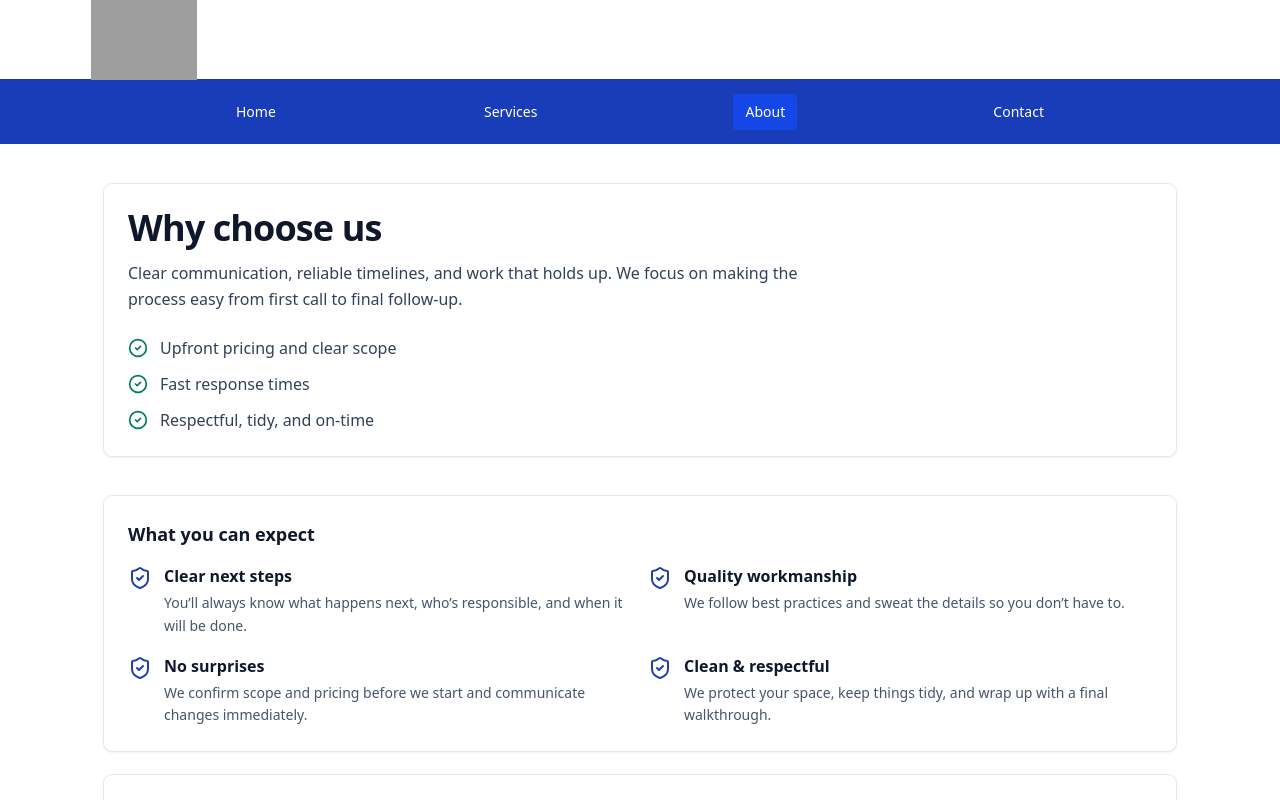
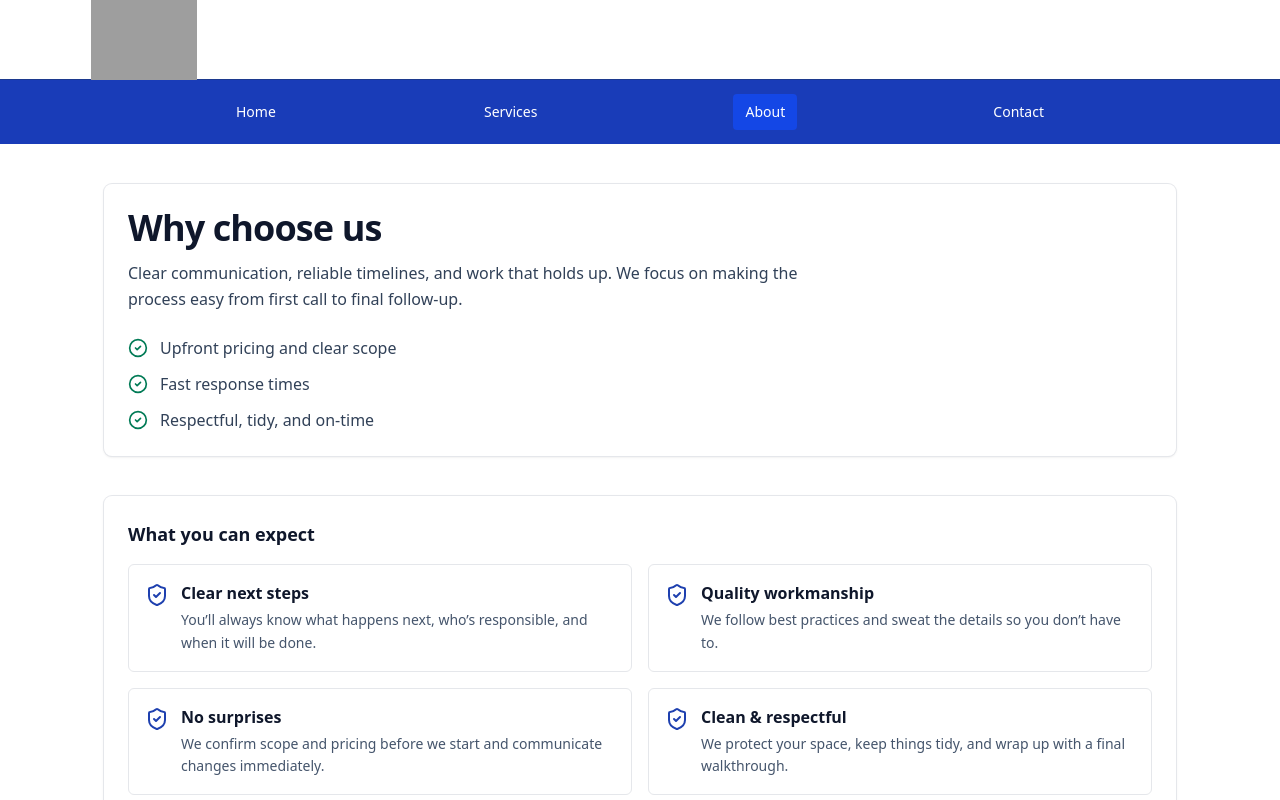
Before and after one commit to jaylingelbach/BrownBearCreative-Yukon, a Next.js app: page /about in a window 1280 px wide. Shown: the top 800 px of the page. Built offline with nearby package versions, Linux system fonts and the light colour scheme; grey boxes are pictures that could not be loaded.

Commit message:
theme driven enhancements

```diff
--- a/src/components/about/renderAboutSection.tsx
+++ b/src/components/about/renderAboutSection.tsx
@@ -13,6 +13,7 @@ export default function renderAboutSection(args: {
     typeof section.heading === 'string' && section.heading.trim().length > 0
       ? section.heading.trim()
       : undefined;
+
   const headingId = heading ? `about-section-heading-${index}` : undefined;
   const sectionAriaLabel = heading ? undefined : `About section ${index + 1}`;
 
@@ -31,6 +32,7 @@ export default function renderAboutSection(args: {
             {heading}
           </h2>
         ) : null}
+
         <ul className={theme.bulletsList}>
           {section.items.map((item) => (
             <li key={item} className={theme.bulletsItem}>
@@ -58,22 +60,22 @@ export default function renderAboutSection(args: {
             {heading}
           </h2>
         ) : null}
+
         <div className={theme.featuresGrid}>
-          {section.items.map((item, index) => {
+          {section.items.map((item, itemIndex) => {
             const Icon = item.icon;
+
             return (
               <div
-                key={`${item.title}-${index}`}
-                className="flex items-start gap-3"
+                key={`${item.title}-${itemIndex}`}
+                className={theme.featureItem}
               >
-                <div
-                  className="mt-0.5 flex h-6 w-6 flex-none items-center justify-center"
-                  aria-hidden={true}
-                >
+                <div className={theme.featureRow}>
+                  <div className={theme.featureIconWrap} aria-hidden={true}>
                     {Icon ? (
-                    <Icon className="h-7 w-7 text-primary" />
+                      <Icon className={theme.featureIcon} aria-hidden={true} />
                     ) : (
-                    <span className="h-3 w-3 rounded-full bg-primary" />
+                      <span className={theme.featureDot} aria-hidden={true} />
                     )}
                   </div>
 
@@ -82,6 +84,7 @@ export default function renderAboutSection(args: {
                     {item.text ? (
                       <p className={theme.featureText}>{item.text}</p>
                     ) : null}
+                  </div>
                 </div>
               </div>
             );
@@ -106,12 +109,14 @@ export default function renderAboutSection(args: {
             {heading}
           </h2>
         ) : null}
+
         <ol className={theme.stepsList}>
           {section.steps.map((step, stepIndex) => (
             <li key={step.title} className={theme.stepItem}>
               <span aria-hidden={true} className={theme.stepIndex}>
                 {stepIndex + 1}
               </span>
+
               <div>
                 <div className={theme.stepTitle}>{step.title}</div>
                 {step.text ? (
@@ -140,6 +145,7 @@ export default function renderAboutSection(args: {
             {heading}
           </h2>
         ) : null}
+
         {section.text ? <p className={theme.ctaText}>{section.text}</p> : null}
 
         <div className={theme.ctaActions}>
@@ -175,7 +181,8 @@ export default function renderAboutSection(args: {
           {heading}
         </h2>
       ) : null}
-      <div className="mt-4 space-y-3">
+
+      <div className={theme.textBodyWrap}>
         {section.paragraphs.map((paragraph) => (
           <p key={paragraph} className={theme.cardBody}>
             {paragraph}
--- a/src/theme/aboutLandingThemes.ts
+++ b/src/theme/aboutLandingThemes.ts
@@ -1,5 +1,5 @@
 import { cn } from '@/src/lib/cn';
-import type { AboutLandingTheme } from '@/src/lib/types';
+import { AboutLandingTheme } from '@/src/lib/types';
 import { focusRing } from '@/src/theme/shared';
 
 export const defaultAboutLandingTheme: AboutLandingTheme = {
@@ -7,7 +7,6 @@ export const defaultAboutLandingTheme: AboutLandingTheme = {
   inner: 'mx-auto max-w-6xl px-4 py-10 sm:px-6 lg:px-10',
 
   heroWrap: 'space-y-3 rounded-lg bg-white shadow-sm ring-1 ring-border p-6',
-
   heroHeading: 'text-3xl font-extrabold tracking-tight sm:text-4xl',
   heroSubheading: 'text-base leading-relaxed text-slate-700 max-w-2xl',
 
@@ -27,6 +26,10 @@ export const defaultAboutLandingTheme: AboutLandingTheme = {
 
   featuresGrid: 'mt-4 grid gap-4 sm:grid-cols-2',
   featureItem: 'rounded-md border border-border bg-white p-4',
+  featureRow: 'flex items-start gap-3',
+  featureIconWrap: 'mt-0.5 flex h-6 w-6 flex-none items-center justify-center',
+  featureIcon: 'h-7 w-7 text-primary',
+  featureDot: 'h-3 w-3 rounded-full bg-primary',
   featureTitle: 'font-semibold text-slate-900',
   featureText: 'mt-1 text-sm leading-relaxed text-slate-600',
 
@@ -48,5 +51,7 @@ export const defaultAboutLandingTheme: AboutLandingTheme = {
     'inline-flex h-11 items-center justify-center rounded-md border border-white/30 bg-transparent px-5 text-sm font-semibold text-white hover:bg-white/10 transition-colors',
     focusRing
   ),
-  ctaHeading: 'text-lg font-bold text-white'
+  ctaHeading: 'text-lg font-bold text-white',
+
+  textBodyWrap: 'mt-4 space-y-3'
 };
```
Also changed, not shown: src/lib/types.ts (+6 -1 lines). Lines whose indentation alone changed are shown as unchanged.
